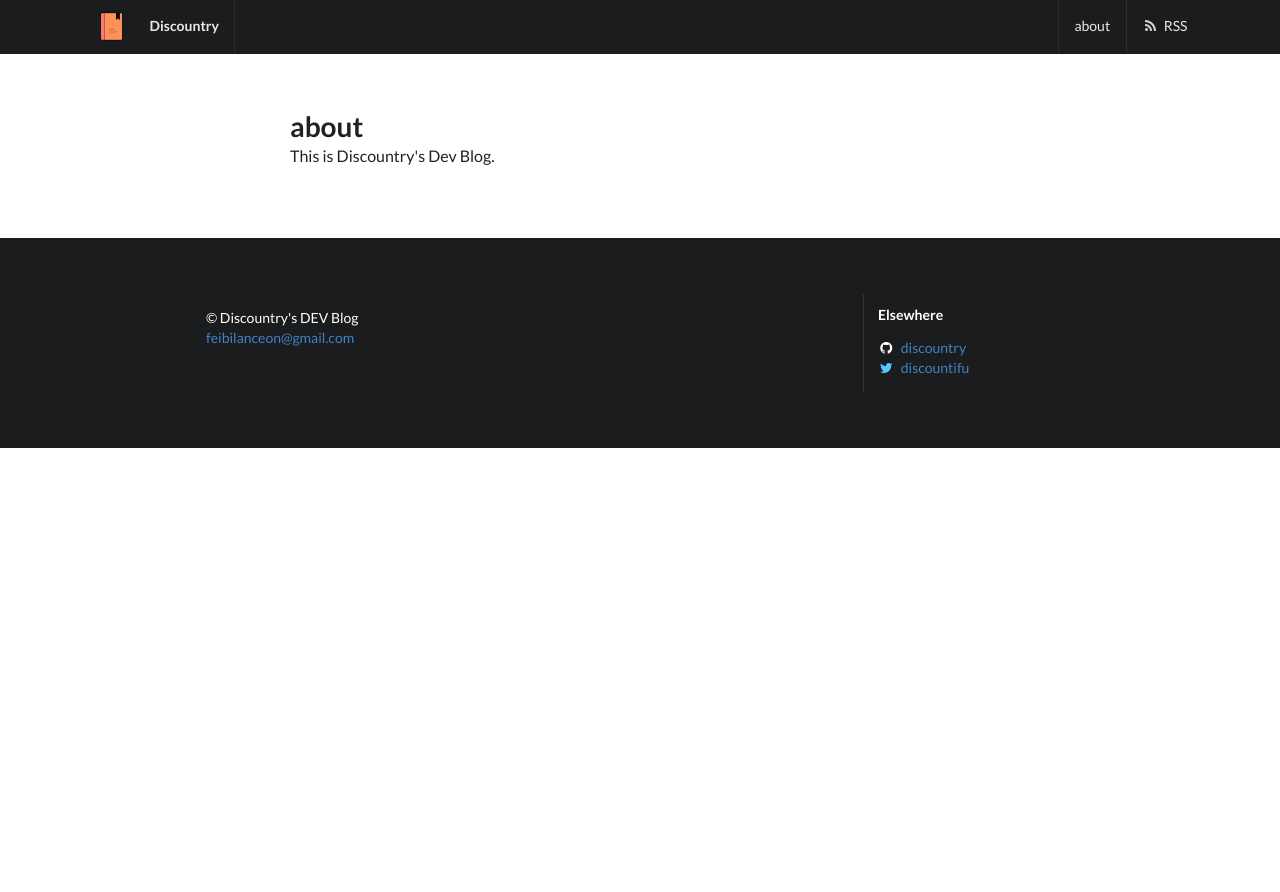
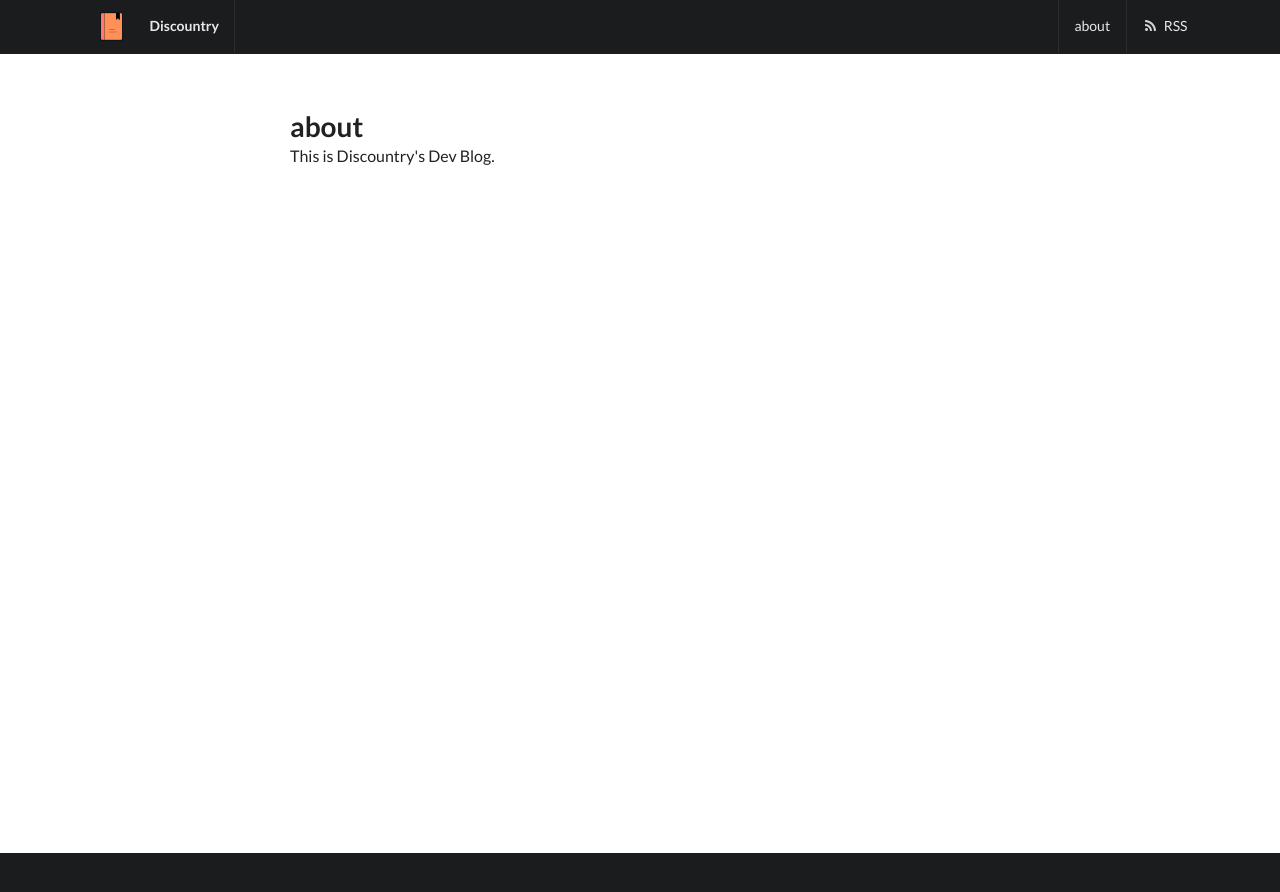
Before and after one commit to discountry/discountry.github.io, a Jekyll site: the page built from about/index.html, in a window 1280 px wide and 900 px high. Shown: the top 892 px of the window. Built offline with Jekyll 4.4.1, drawn with Linux system fonts in a browser that asks for light colours; nearby versions of some CDN libraries.

Commit message:
Update main.scss

```diff
--- a/css/main.scss
+++ b/css/main.scss
@@ -27,6 +27,7 @@ body {
 
   .main.container {
     margin-top: 7em;
+    min-height: 75%;
   }
 
   .ui.footer.segment {
```
